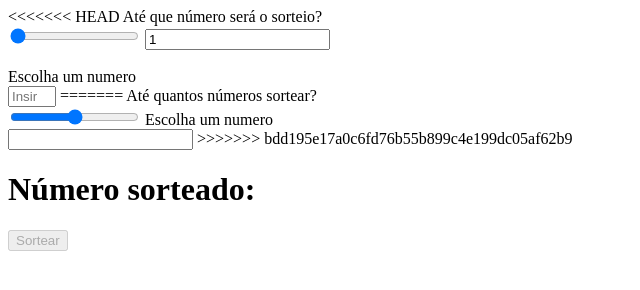
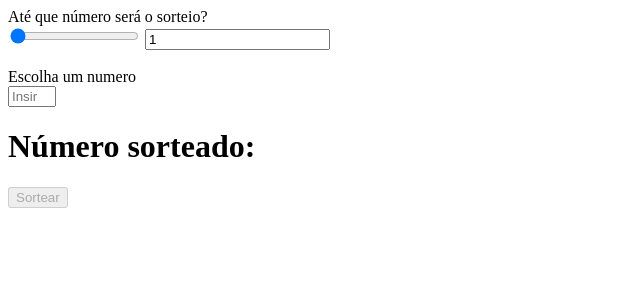
Before and after one commit to wgPassos/modulo09-JS-Intemediario, a plain HTML site: page 17-criando-pag-sorteio/index.html in a window 1280 px wide. Shown: the whole page, without its empty margins (0-640 px from the left). Drawn offline with Linux system fonts and the light colour scheme.

Commit message:
Ajuste e melhoria no sorteio

```diff
--- a/17-criando-pag-sorteio/index.html
+++ b/17-criando-pag-sorteio/index.html
@@ -9,7 +9,7 @@
 </head>
 
 <body>
-<<<<<<< HEAD
+
     <label for="vol">Até que número será o sorteio?
         <br>
     <input type="range" id="vol" name="vol" value="1" min="1" max="5"
@@ -21,13 +21,6 @@
     <label for="numero">Escolha um numero
         <br>
         <input type="number" name="numero" id="numero" min="1" max="5" placeholder="Insira o número">
-=======
-    <label for="numero">Até quantos números sortear?<br>
-        <input type="range" name="numero" id="numero">
-    </label>
-    <label for="numero">Escolha um numero<br>
-        <input type="number" name="numero" id="numero">
->>>>>>> bdd195e17a0c6fd76b55b899c4e199dc05af62b9
     </label>
 
     <h1 id="d">Número sorteado: <span id="result"></span></h1>
```
